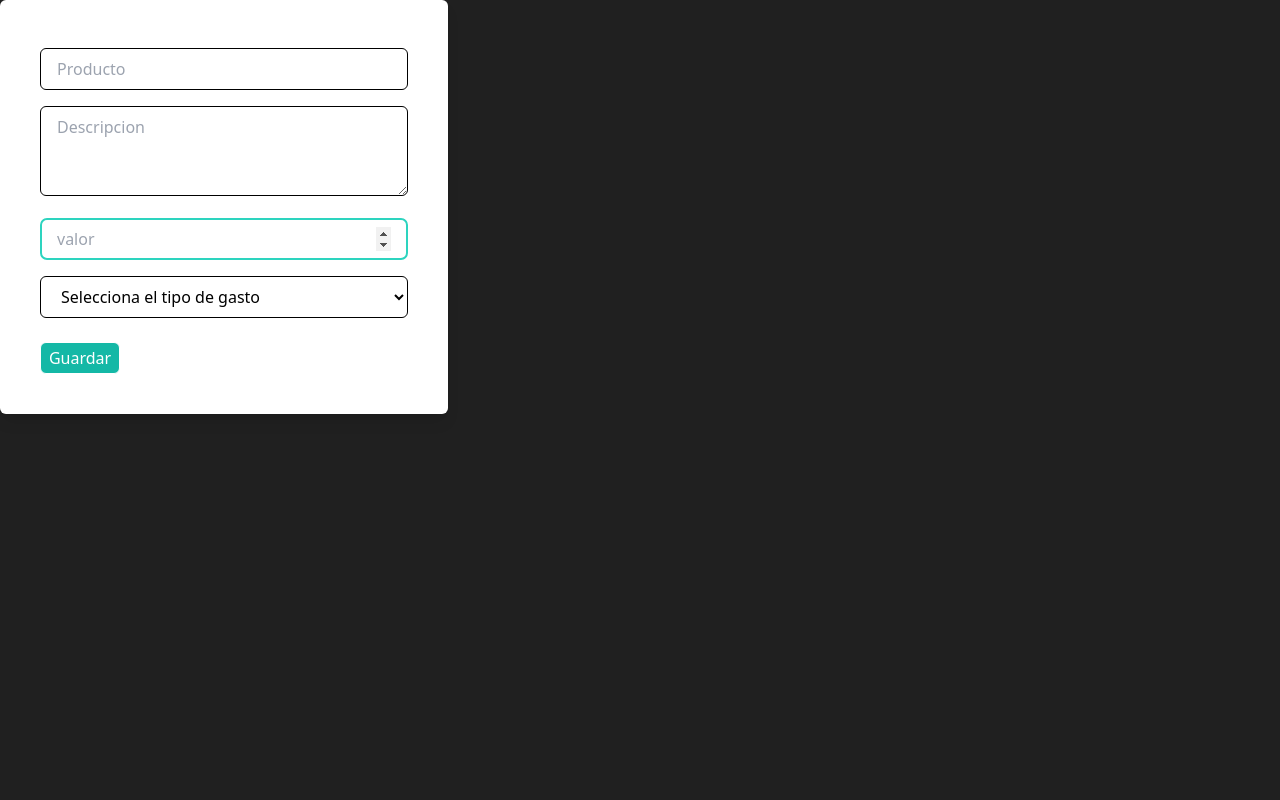
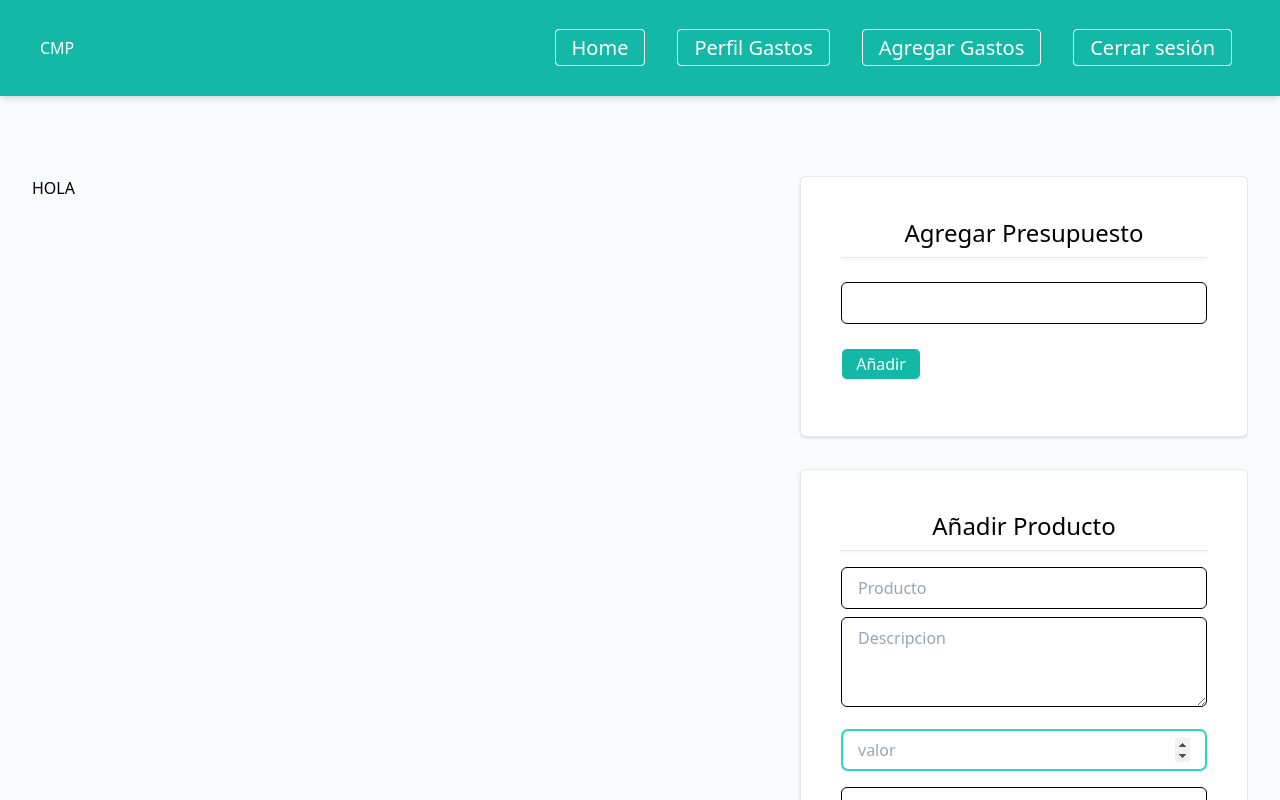
Before and after one commit to Dazai7u7/Talller-Integracion-2y4, a React (Vite) app in the folder client/: page /agregar-gasto in a window 1280 px wide. Shown: the top 800 px of the page. Built offline with nearby package versions, Linux system fonts and the light colour scheme.

Commit message:
Actualizacion con implementacion de css

```diff
--- /dev/null
+++ b/client/src/api/presupuesto.js
@@ -0,0 +1,12 @@
+import axios from "./axios.js";
+
+export const getPresupuestosRequest = () => axios.get('/presupuestos');
+
+export const getPresupuestoRequest = (id) => axios.get(`/presupuestos/${id}`);
+
+export const crearPresupuestoRequest = (presupuesto) => axios.post('/presupuestos', presupuesto);
+
+export const updatePresupuestoRequest = (presupuesto) =>
+    axios.put(`/presupuestos/${presupuesto._id}`, { presupuesto });
+
+export const borrarPresupuestoRequest = (id) => axios.delete(`/presupuestos/${id}`);
--- a/client/src/context/PresupuestoContext.jsx
+++ b/client/src/context/PresupuestoContext.jsx
@@ -1,6 +1,7 @@
-/*
+
 import React, { createContext, useContext, useState } from 'react';
-import { presupuestosRequest } from '../api/auth';
+
+import { crearPresupuestoRequest } from '../api/presupuesto';
 
 
 export const PresupuestoContext = createContext();
@@ -13,22 +14,28 @@ export const usePresupuestos = () => {
   return context;
 };
 
-export const PresupuestoProvider = ({ children }) => {
+export function PresupuestoProvider({ children }) {
   const [presupuestos, setPresupuestos] = useState([]);
 
-  const agregarPresupuesto = (nuevoPresupuesto) => {
-
-    setPresupuestos([...presupuestos, nuevoPresupuesto]);
-  };
-
-  const eliminarPresupuesto = (id) => {
-    setPresupuestos(presupuestos.filter((presupuesto) => presupuesto.id !== id));
+  const crearPresupuesto = async (presupuesto) => {
+    try {
+      const res = await crearPresupuestoRequest(presupuesto);
+      console.log(res);
+      // Actualizar el estado local con el nuevo presupuesto
+      setPresupuestos([...presupuestos, res.data]);
+    } catch (error) {
+      console.error("Error al crear presupuesto:", error);
+    }
   };
 
   return (
-    <PresupuestoContext.Provider value={{ presupuestos, agregarPresupuesto, eliminarPresupuesto }}>
+    <PresupuestoContext.Provider
+      value={{
+        presupuestos,
+        crearPresupuesto,
+      }}
+    >
       {children}
     </PresupuestoContext.Provider>
   );
-};
-*/
+}
--- a/client/src/pages/paginaFormGastos.jsx
+++ b/client/src/pages/paginaFormGastos.jsx
@@ -1,7 +1,12 @@
 import { useForm } from 'react-hook-form';
 import { useAuth } from '../context/AuthContext';
 import { useGastos } from '../context/GastosContext';
-import { useNavigate, Link } from "react-router-dom";
+import { useNavigate} from "react-router-dom";
+import { usePresupuestos } from '../context/PresupuestoContext.jsx';
+
+
+import HeaderLog from '../Complements/HeaderLog.jsx';
+import FooterConten from '../Complements/Footer.jsx';
 
 
 function PaginaFormGastos() {
@@ -18,35 +23,69 @@ function PaginaFormGastos() {
     }
   });
 
+
   return (
-    <div className="bg-white sm:mt-8 sm:mx-auto lg:mt-0 lg:mx-0 max-w-md w-full p-10 rounded-md shadow-lg animate-slide-left">
+
+    <div className="bg-slate-50">
+      <header>
+        <HeaderLog/>
+      </header>
+
+      <div className="flex mx-8 mt-20 justify-between overflow-hidden">
+
+        <div className='flex flex-col'>
+          <div className='text-black'>HOLA</div>
+
+        </div>
+
+
+        <div className='flex flex-col '>
+          <div>
+            <div className='bg-white max-w-md w-full p-10 rounded-md border mx-auto shadow animate-slide-left'>
+              <h1 className='text-black text-2xl fond-bold text-center'>Agregar Presupuesto</h1>
+              <hr className='mt-2 bg-black shadow'/>
+              <div className='mb-4 mt-4'>
+                <input type="number"
+                  name='presupuesto'
+                  className='w-full bg-white text-black px-4 py-2 rounded-md my-2 border border-black' autoComplete='off'
+
+                />
+                <button type='button' className='mt-4 text-white border border-white bg-teal-500 rounded-md w-20  h-8 hover:scale-110 ease-in-out duration-300 hover:text-teal-500  hover:border-teal-500 hover:bg-white' onClick={onSubmit}>
+
+                  Añadir
+                </button>
+              </div>
+            </div>
+          </div>
+
+          <div className="bg-white mt-8 max-w-md w-full p-10 rounded-md border mx-auto shadow animate-slide-left2">
+            <h1 className="text-black text-2xl fond-bold text-center"> Añadir Producto</h1>
+            <hr className='mt-2 bg-black shadow'/>
+
             <form onSubmit={onSubmit}>
               <input
                 type="text"
                 placeholder="Producto"
                 {...register('producto')}
-          className="w-full bg-white border border-black text-black px-4 py-2 rounded-md my-2 focus:outline-teal-400"
+                className="w-full bg-white border border-black text-black px-4 py-2 rounded-md  my-2focus:outline-teal-400 mt-4"
                 autoFocus
               />
-
               <textarea
                 rows="3"
                 placeholder="Descripcion"
                 {...register('descripcion')}
-          className="w-full bg-white border border-black text-black px-4 py-2 rounded-md my-2 focus:outline-teal-400"
+                className="w-full bg-white border border-black text-black px-4 py-2 rounded-md my-2     focus:outline-teal-400"
               ></textarea>
-
               <input
                 type="Number"
                 placeholder="valor"
                 {...register('valor')}
-          className="w-full bg-white border border-black text-black px-4 py-2 rounded-md my-2 focus:outline-teal-400"
+                className="w-full bg-white border border-black text-black px-4 py-2 rounded-md my-2       focus:outline-teal-400"
                 autoFocus
               />
-
               <select
                 {...register('tipo_de_gasto')}
-          className="w-full bg-white border border-black text-black px-4 py-2 rounded-md my-2 focus:outline-teal-400"
+                className="w-full bg-white border border-black text-black px-4 py-2 rounded-md my-2       focus:outline-teal-400"
                 defaultValue=""
               >
                 <option value="" disabled>
@@ -57,13 +96,20 @@ function PaginaFormGastos() {
                 <option value="Alimenticio">Alimenticio</option>
                 <option value="Entretenimiento">Entretenimiento</option>
                 <option value="Otro">Otro</option>
-
               </select>
-
-        <button className="mt-4 text-white border border-white bg-teal-500 rounded-md w-20 h-8 hover:scale-110 ease-in-out duration-300 hover:text-teal-500 hover:border-teal-500 hover:bg-white">
+              <button className="mt-4 text-white border border-white bg-teal-500 rounded-md w-20  h-8 hover:scale-110 ease-in-out duration-300 hover:text-teal-500  hover:border-teal-500 hover:bg-white">
                 Guardar
               </button>
             </form>
+          </div>
+        </div>
+
+
+      </div>
+      <footer>
+        <FooterConten />
+      </footer>
+
     </div>
   );
 }
--- a/client/src/pages/paginaHome.jsx
+++ b/client/src/pages/paginaHome.jsx
@@ -28,7 +28,8 @@ function PaginaHome() {
 
       </header>
 
-      <div className="mt-20">
+      <div className="mt-20 mx-8 flex justify-between">
+
         <div className='flex flex-col xl:flex-row md:flex-col'>
 
           <div className="sm:p-4 md:w-full xl:mx-8  xl:w-1/2">
--- a/client/src/pages/paginaLogin.jsx
+++ b/client/src/pages/paginaLogin.jsx
@@ -53,7 +53,7 @@ function PaginaLogin() {
         </div>
 
 
-        <div className="bg-white sm:mt-8 sm:mx-auto lg:mt-0 lg:mx-0 max-w-md w-full p-10 rounded-md shadow-lg animate-slide-left">
+        <div className="bg-white sm:mt-8 sm:mx-auto lg:mt-0 lg:mx-0 max-w-md w-full p-10 rounded-md shadow animate-slide-left">
           {LoginErrors.map((error, i) => (
             <div className="bg-red-500 p-2 text-white text-center" key={i}>
               {error}
--- a/client/src/pages/paginaPerfilGastos.jsx
+++ b/client/src/pages/paginaPerfilGastos.jsx
@@ -28,7 +28,8 @@ function PaginaPerfilGastos() {
       <header>
         <HeaderLog/>
       </header>
-      <div className=" flex h-[calc(100vh-100px)] items-center justify-center">
+      <div>
+        <div className=" flex items-center justify-end mt-8">
 
           <div className="bg-white max-w-md p-10 rounded-md">
             <h1 className="text-black text-2xl font-bold">Gastos mensuales</h1>
@@ -64,7 +65,7 @@ function PaginaPerfilGastos() {
             </ul>
           </div>
         </div>
-
+      </div>
       <div>
         <FooterConten />
       </div>
--- a/client/src/pages/paginaRegistro.jsx
+++ b/client/src/pages/paginaRegistro.jsx
@@ -75,7 +75,7 @@ function PaginaRegistro() {
           </div>
         </div>
 
-        <div className="to-transparent bg-white sm:mx-auto sm:mt-8 lg:mt-0 lg:mx-0 max-w-md w-full shadow p-10 rounded-md border mx-3 animate-slide-left">
+        <div className=" bg-white sm:mx-auto sm:mt-8 lg:mt-0 lg:mx-0 max-w-md w-full shadow p-10 rounded-md border mx-3 animate-slide-left">
           {RegistroErrors.map((error, i) => (
             <div className="bg-red-500 p-2 text-white" key={i}>
               {error}
--- a/client/tailwind.config.js
+++ b/client/tailwind.config.js
@@ -18,6 +18,19 @@ export default {
             transform: 'translateX(0rem)'
           },
         },
+
+        'slide-left-to-right2':{
+          '0%':{
+            transform: 'translateX(23rem)'
+          },
+          '50%': {
+            transform: 'translateX(-5rem)'
+          },
+          '100%': {
+            transform: 'translateX(0rem)'
+          },
+        },
+
         'slide-top':{
           '0%':{
             transform: 'translateY(5rem)',
@@ -61,6 +74,7 @@ export default {
       },
       animation: {
         'slide-left': 'slide-left-to-right 1s ease-in-out',
+        'slide-left2': 'slide-left-to-right2 1.5s ease-in-out',
         'slide-top': 'slide-top 0.8s ease-in-out',
         'slide-top2': 'slide-top 1s ease-in-out',
         'slide-top3': 'slide-top 1.2s ease-in-out',
```
Lines whose indentation alone changed are shown as unchanged.
